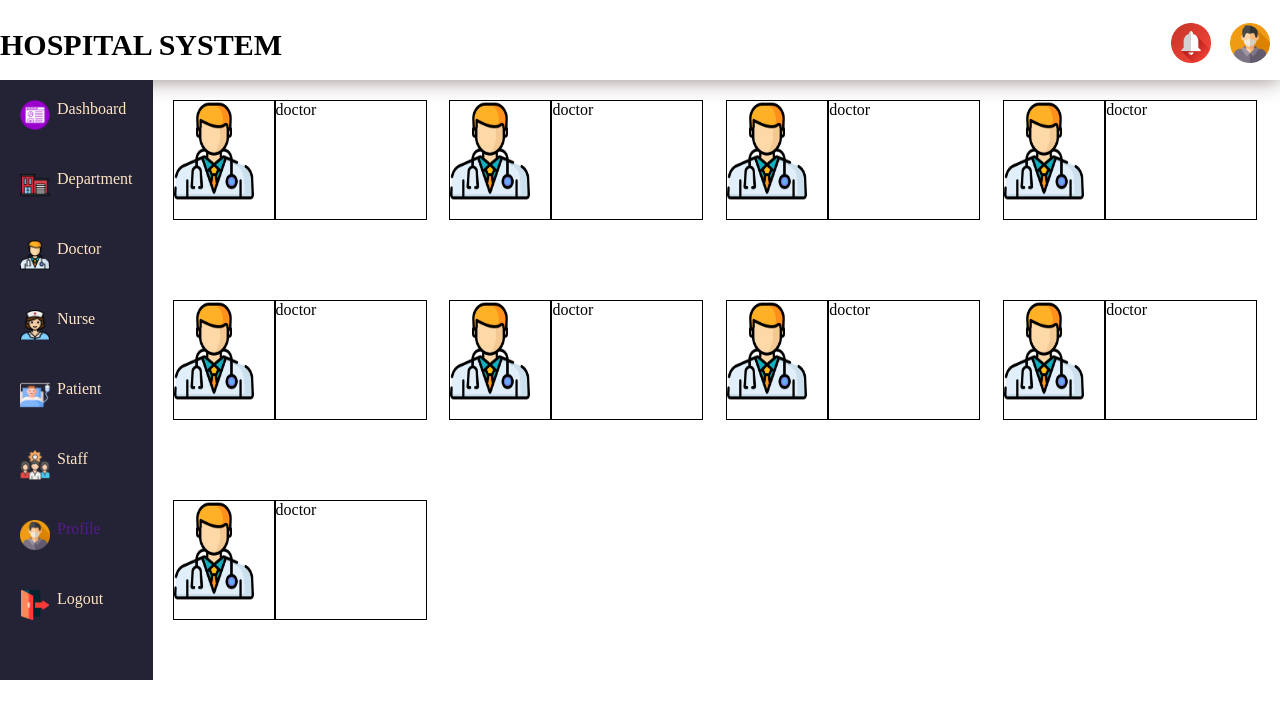
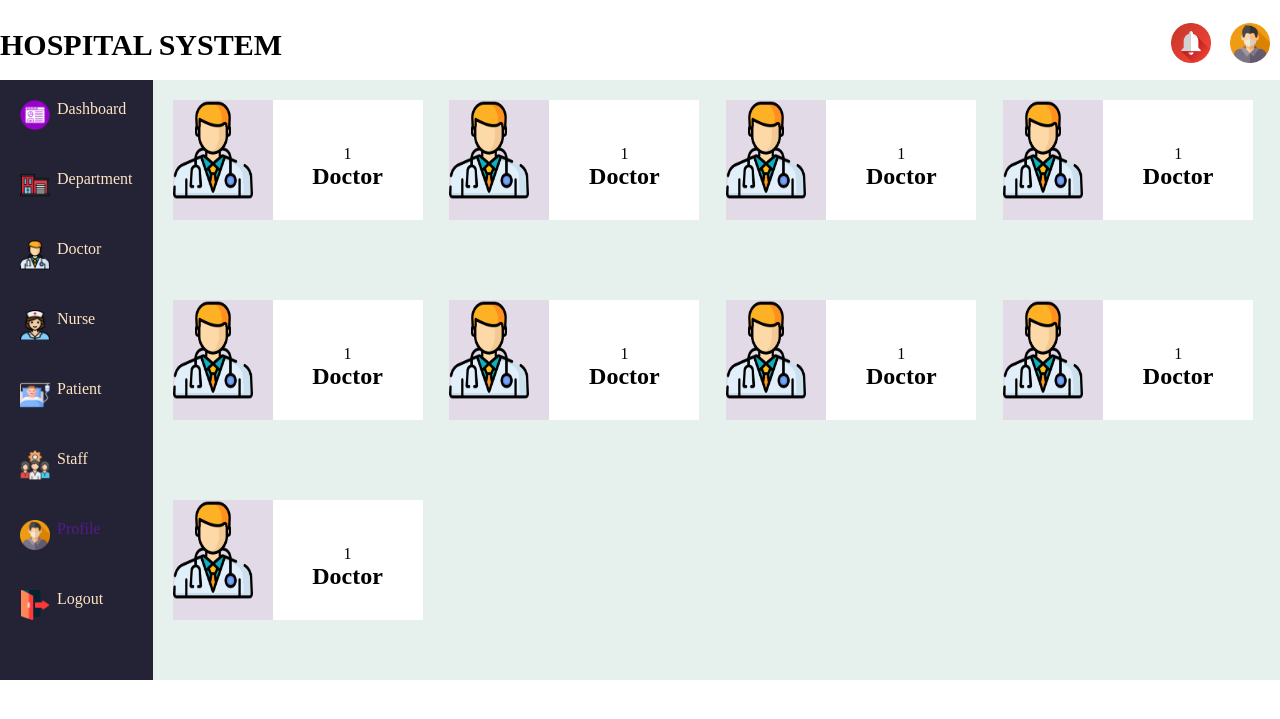
Before and after one commit to Kommit1/hopital_system, a Flask app: page /admin in a window 1280 px wide. Shown: the top 719 px of the page. Run offline with Flask 3, Linux system fonts and the light colour scheme; parts of the project's set-up code (start-up, migrations or seed data) failed here and were passed over.

Commit message:
Admin dashboard updated

```diff
--- a/hospital/static/css/custom_css/admin.css
+++ b/hospital/static/css/custom_css/admin.css
@@ -30,7 +30,7 @@ a {
     width: 15%;
     background-color: rgb(35, 35, 53);
     color: bisque;
-    margin-right: 20px;
+
     height: 600px;
 
 }
@@ -45,6 +45,8 @@ a {
 #option-flex {
     display: flex;
     flex-wrap: wrap;
+    background-color: rgb(230, 240, 237);
+    padding-left: 20px;
 }
 
 /* #option-flex div {
@@ -63,11 +65,12 @@ a {
 }
 
 .image {
-    border: 1px solid;
     width: 100px;
+    background-color: rgb(226, 219, 231);
 }
 
 .record {
-    border: 1px solid;
     width: 150px;
+    text-align: center;
+    background-color: white;
 }
--- a/hospital/templates/admin/admin.html
+++ b/hospital/templates/admin/admin.html
@@ -126,7 +126,10 @@
               width="80px"
             />
           </div>
-          <div class="record">doctor</div>
+          <div class="record">
+            <p style="padding-top: 30%;">1</p>
+            <h2>Doctor</h2>
+          </div>
         </div>
         <div class="child-option-flex">
           <div class="image">
@@ -137,7 +140,10 @@
               width="80px"
             />
           </div>
-          <div class="record">doctor</div>
+          <div class="record">
+            <p style="padding-top: 30%;">1</p>
+            <h2>Doctor</h2>
+          </div>
         </div>
         <div class="child-option-flex">
           <div class="image">
@@ -148,7 +154,10 @@
               width="80px"
             />
           </div>
-          <div class="record">doctor</div>
+          <div class="record">
+            <p style="padding-top: 30%;">1</p>
+            <h2>Doctor</h2>
+          </div>
         </div>
         <div class="child-option-flex">
           <div class="image">
@@ -159,7 +168,10 @@
               width="80px"
             />
           </div>
-          <div class="record">doctor</div>
+          <div class="record">
+            <p style="padding-top: 30%;">1</p>
+            <h2>Doctor</h2>
+          </div>
         </div>
         <div class="child-option-flex">
           <div class="image">
@@ -170,7 +182,10 @@
               width="80px"
             />
           </div>
-          <div class="record">doctor</div>
+          <div class="record">
+            <p style="padding-top: 30%;">1</p>
+            <h2>Doctor</h2>
+          </div>
         </div>
         <div class="child-option-flex">
           <div class="image">
@@ -181,7 +196,10 @@
               width="80px"
             />
           </div>
-          <div class="record">doctor</div>
+          <div class="record">
+            <p style="padding-top: 30%;">1</p>
+            <h2>Doctor</h2>
+          </div>
         </div>
         <div class="child-option-flex">
           <div class="image">
@@ -192,7 +210,10 @@
               width="80px"
             />
           </div>
-          <div class="record">doctor</div>
+          <div class="record">
+            <p style="padding-top: 30%;">1</p>
+            <h2>Doctor</h2>
+          </div>
         </div>
         <div class="child-option-flex">
           <div class="image">
@@ -203,7 +224,10 @@
               width="80px"
             />
           </div>
-          <div class="record">doctor</div>
+          <div class="record">
+            <p style="padding-top: 30%;">1</p>
+            <h2>Doctor</h2>
+          </div>
         </div>
         <div class="child-option-flex">
           <div class="image">
@@ -214,7 +238,10 @@
               width="80px"
             />
           </div>
-          <div class="record">doctor</div>
+          <div class="record">
+            <p style="padding-top: 30%;">1</p>
+            <h2>Doctor</h2>
+          </div>
         </div>
       </div>
     </div>
```
